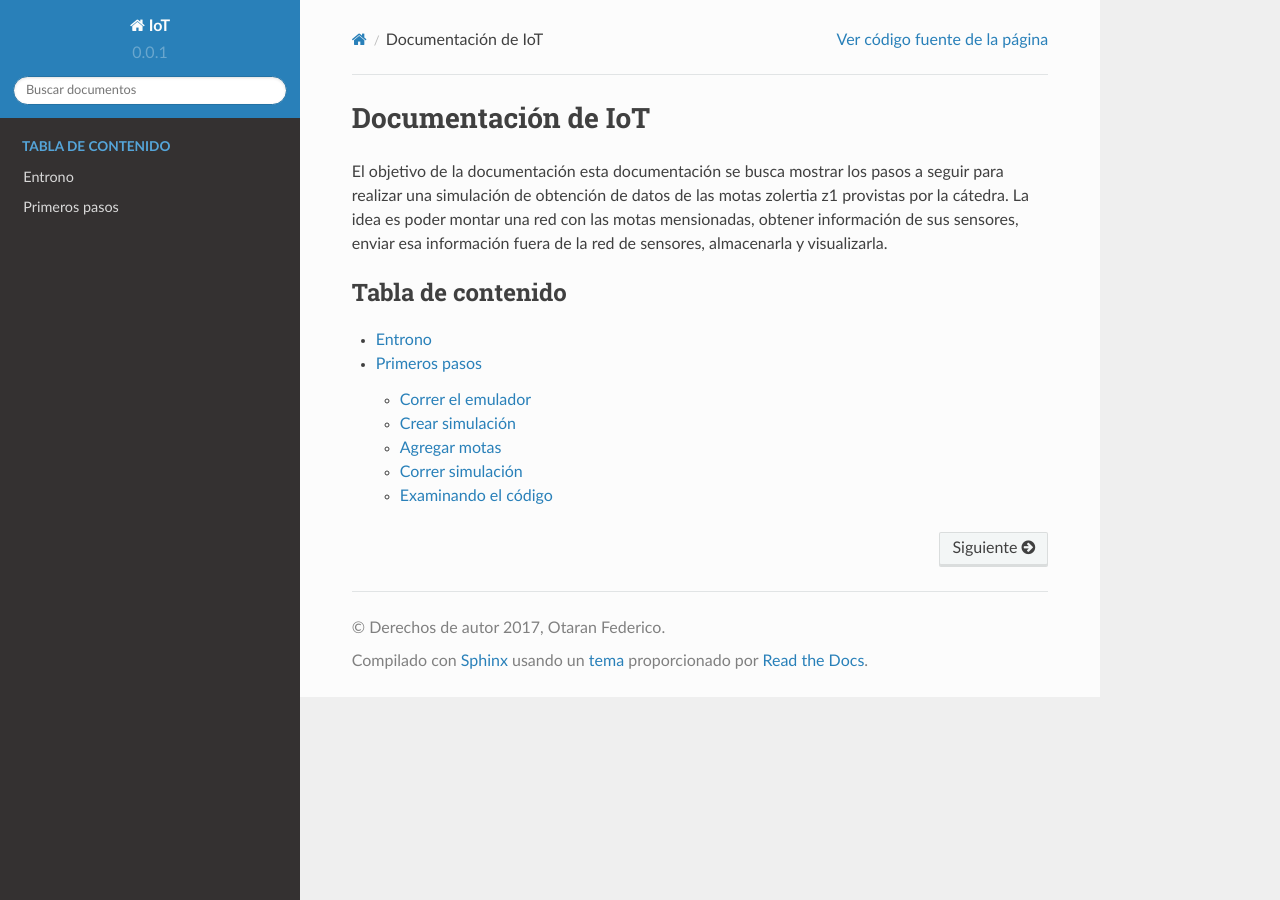
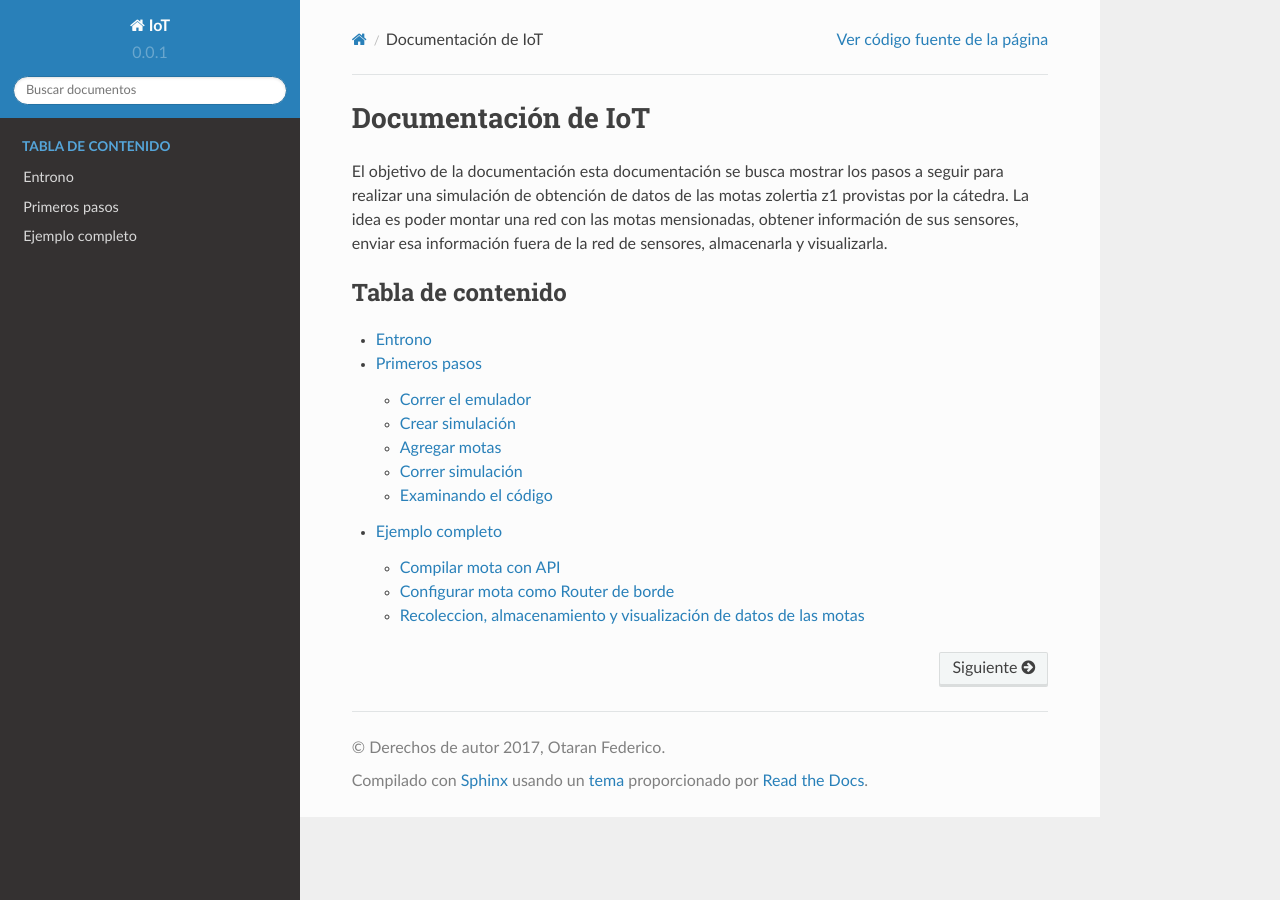
Before and after one commit to Linti/iot, a Sphinx documentation site: the page built from docs/source/index.rst, in a window 1280 px wide. Built offline with Sphinx 7.4.7 and the Read the Docs theme 2.0.0, drawn with Linux system fonts in a browser that asks for light colours; some of the changed lines change nothing that is shown.

Commit message:
Primeros pasos de ejemplo completo

```diff
--- /dev/null
+++ b/docs/source/3_ejemplo_completo.rst
@@ -0,0 +1,79 @@
+Ejemplo completo
+================
+
+Ahora vamos a ver un ejemplo completo en el cual mostraremos varios puntos:
+
+- Configurar un ruter de borde que permita sacar la información por fuera de la
+  red.
+- Cargar y ejecutar en las **motas z1** una API **COAP** para poder obtener
+  información de las mismas.
+
+- Recolectar información de la mota por medio de la API **COAP**.
+- Almacenar la información en una base de datos de series de tiempo.
+- Mostrar la información recolectada en tiempo real por medio de gráficos.
+
+Compilar mota con API
+---------------------
+
+Para realizar esto tenemos que abrir el simulador **Cooja**, comenzar una
+simulación, y agregar una **mota z1** a la simulación compilando el código que
+se encuentra en:
+
+:code:`contiki/examples/er-rest-example/er-example-server.c`
+
+.. raw:: html
+
+    <iframe width="100%" height="400" frameborder="0"
+      src="https://www.youtube.com/embed/aYCGtUHdzgY" allowfullscreen>
+    </iframe>
+
+Configurar mota como Router de borde
+------------------------------------
+
+Para poder sacar el tráfico fuera de la red es necesario contar con una mota
+compilada con un código específica para esta tarea.
+
+Es por eso que se debe compilar dentro del una mota el código necesario para
+que la misma funciona como router de borde.
+
+El código lo encontramos en:
+
+:code:`contiki/examples/ipv6/rpl-border-router/border-router.c`
+
+.. raw:: html
+
+    <iframe width="100%" height="400" frameborder="0"
+      src="https://www.youtube.com/embed/LlqQrsWiekk" allowfullscreen>
+    </iframe>
+
+Recoleccion, almacenamiento y visualización de datos de las motas
+------------------------------------------------------------------
+
+Para obtener la información de las motas vamos a utilizar una librería php
+que hace de cliente **COAP** para consultar las APIs que exponen las motas.
+
+La librería que usaremos es: github_de_la_librería
+
+Ademas de un cliente para obtener los datos, es necesario contar con un cliente
+para **InfluxDB** que es nuestra base de datos. Con el mismo podremos enviar la
+información a la base luego de haberla recolectado.
+
+Una vez recolectada la información es necesario que podamos visualizarla. Para
+esto es que vamos a utilizar la herramienta llamada **Grafana**. La misma nos
+permite realizar fácilmente consultas sobre **InfluxDB** y realizar gráficos
+para visualizar los datos que las motas emiten en tiempo real.
+
+Para la instalacion de tanto de **Grafana** como de **InfluxDB** vamos a
+utilizar un **Docker Compose** provisto por la cátedra que realiza la ejecución
+de las dos herramientas.
+
+Para esto tenemos que dirigirnos al directorio :code:`~/iot` y ejecutar el script
+:code:`run.sh` como root.
+
+:code:`cd ~/iot && sudo ./run.sh`
+
+.. raw:: html
+
+    <iframe width="100%" height="400" frameborder="0"
+      src="https://www.youtube.com/embed/TD4SuksjpYA" allowfullscreen>
+    </iframe>
--- a/docs/source/index.rst
+++ b/docs/source/index.rst
@@ -19,3 +19,4 @@ almacenarla y visualizarla.
 
    1_entorno
    2_primeros_pasos
+   3_ejemplo_completo
```
Also changed, not shown: 11 other files.
